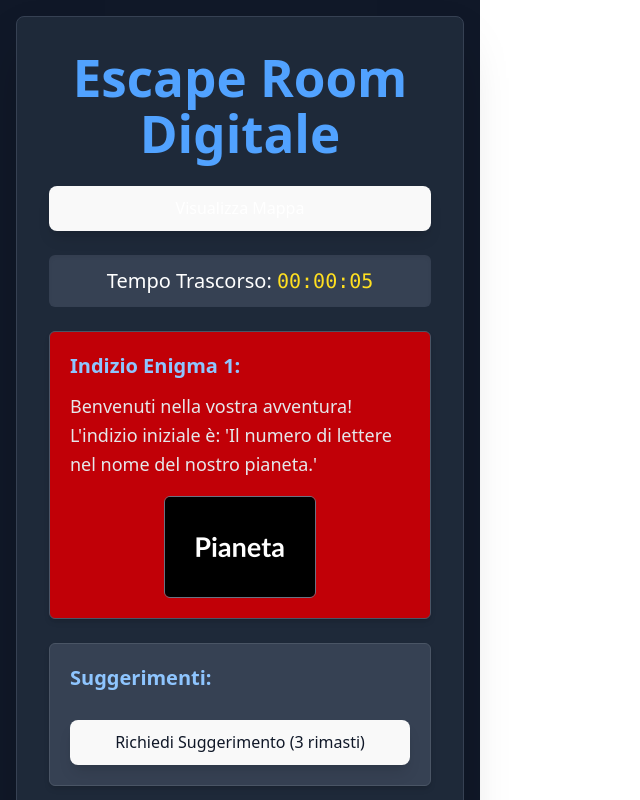
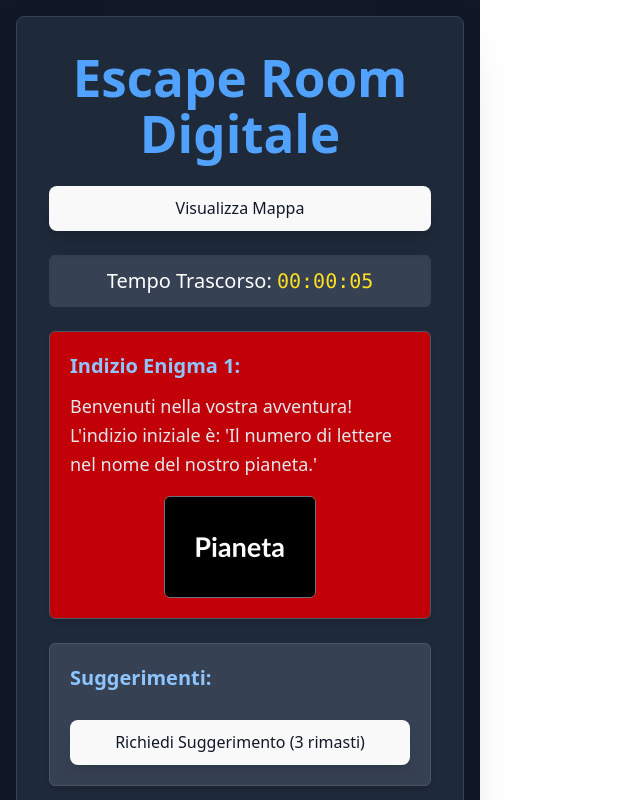
Before and after one commit to Marco303M/escape-room-virtual, a React (Vite) app in the folder escape-room-virtual/: page / in a window 1280 px wide. Shown: the top 800 px of the page, without its empty margins (0-640 px from the left). Built offline with nearby package versions, Linux system fonts and the light colour scheme.

Commit message:
cambio colore testo pulsanti da bianco a gray-900

```diff
--- a/escape-room-virtual/src/App.jsx
+++ b/escape-room-virtual/src/App.jsx
@@ -1,13 +1,13 @@
 // src/App.jsx
 import React, { useState, useEffect, useRef } from 'react';
-import { enigmas, rooms } from './components/EnigmaData';
+import { enigmas, rooms } from './components/EnigmaData'; // rooms è ora re-esportato da EnigmaData.js
 import TimerDisplay from './components/TimerDisplay';
 import ClueDisplay from './components/ClueDisplay';
 import HintSection from './components/HintSection';
 import SolutionInput from './components/SolutionInput';
 import MultipleChoiceOptions from './components/MultipleChoiceOptions';
 import MapModal from './components/MapModal';
-import { FEEDBACK_MESSAGE_DURATION_MS } from './utils/constants';
+import { FEEDBACK_MESSAGE_DURATION_MS } from './utils/constants'; // Import constants
 
 function App() {
   const [currentEnigmaIndex, setCurrentEnigmaIndex] = useState(0);
@@ -156,7 +156,7 @@ function App() {
         {/* Pulsante Visualizza Mappa */}
         <button
           onClick={() => setShowMapModal(true)}
-          className="mb-6 bg-purple-600 hover:bg-purple-700 text-white font-bold py-2 px-4 rounded-md transition duration-300 ease-in-out transform hover:scale-105 shadow-lg w-full"
+          className="mb-6 bg-purple-600 hover:bg-purple-700 text-gray-900 font-bold py-2 px-4 rounded-md transition duration-300 ease-in-out transform hover:scale-105 shadow-lg w-full"
           disabled={isProcessingAnswer} // Disabilita il pulsante mappa durante l'elaborazione
         >
           Visualizza Mappa
--- a/escape-room-virtual/src/components/MultipleChoiceOptions.jsx
+++ b/escape-room-virtual/src/components/MultipleChoiceOptions.jsx
@@ -45,7 +45,7 @@ function MultipleChoiceOptions({ options, correctAnswer, onOptionSelect, isDisab
           key={index}
           onClick={() => handleOptionClick(option)}
           className={`
-            bg-gray-700 p-6 rounded-md shadow-lg text-white font-bold text-center
+            bg-gray-700 p-6 rounded-md shadow-lg text-gray-900 font-bold text-center // Modificato qui: text-gray-900
             flex items-center justify-center cursor-pointer
             transition-all duration-300 ease-in-out transform hover:scale-105
             border-2 border-gray-600 // Bordo di default più spesso
```
